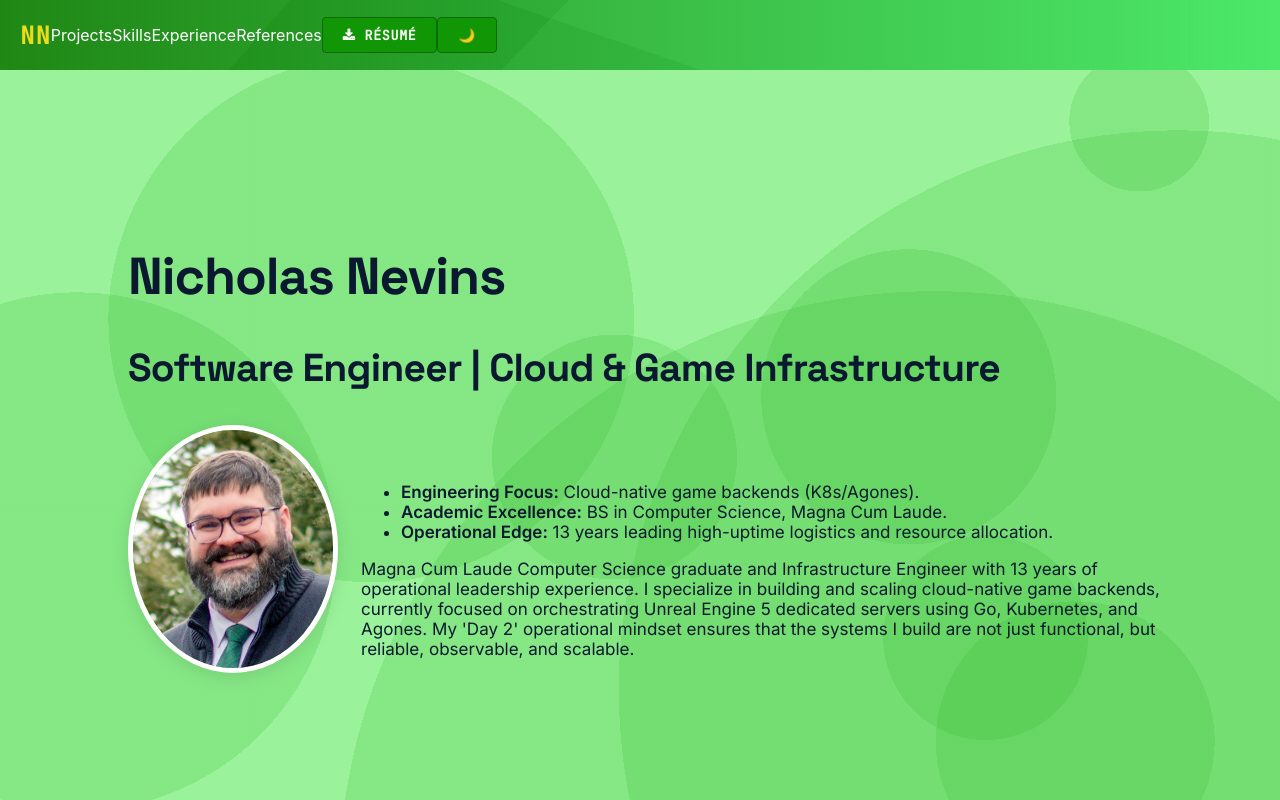
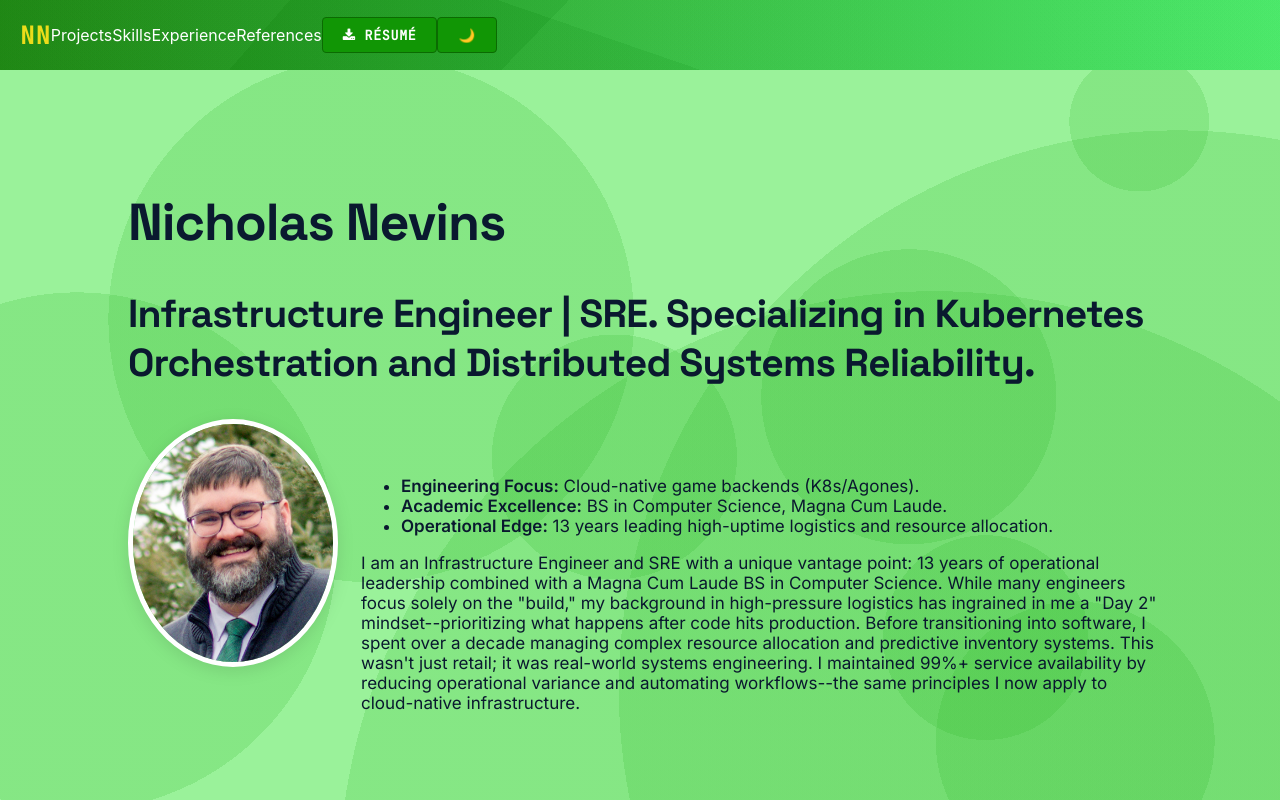
Before and after one commit to NevinsN/professional_portfolio, a React (Create React App) app in the folder professional_portfolio/: page /home in a window 1280 px wide. Shown: the top 800 px of the page. Built offline with nearby package versions, Linux system fonts and the light colour scheme.

Commit message:
Update home.js

```diff
--- a/professional_portfolio/src/pages/home.js
+++ b/professional_portfolio/src/pages/home.js
@@ -8,7 +8,7 @@ const Home = ({ theme }) => {
         <h1 style={{lineHeight: "0em"}}>
           Nicholas Nevins
         </h1>
-        <h2>Software Engineer | Cloud & Game Infrastructure
+        <h2>Infrastructure Engineer | SRE. Specializing in Kubernetes Orchestration and Distributed Systems Reliability.
         </h2>
         </div>
         <div className="content">
@@ -33,7 +33,9 @@ const Home = ({ theme }) => {
               <li><b>Academic Excellence:</b> BS in Computer Science, Magna Cum Laude.</li>
               <li><b>Operational Edge:</b> 13 years leading high-uptime logistics and resource allocation.</li>
             </ul>
-            Magna Cum Laude Computer Science graduate and Infrastructure Engineer with 13 years of operational leadership experience. I specialize in building and scaling cloud-native game backends, currently focused on orchestrating Unreal Engine 5 dedicated servers using Go, Kubernetes, and Agones. My 'Day 2' operational mindset ensures that the systems I build are not just functional, but reliable, observable, and scalable.
+            I am an Infrastructure Engineer and SRE with a unique vantage point: 13 years of operational leadership combined with a Magna Cum Laude BS in Computer Science. While many engineers focus solely on the "build," my background in high-pressure logistics has ingrained in me a "Day 2" mindset--prioritizing what happens after code hits production.
+
+            Before transitioning into software, I spent over a decade managing complex resource allocation and predictive inventory systems. This wasn't just retail; it was real-world systems engineering. I maintained 99%+ service availability by reducing operational variance and automating workflows--the same principles I now apply to cloud-native infrastructure.
 
           </p>
         </div>
```
